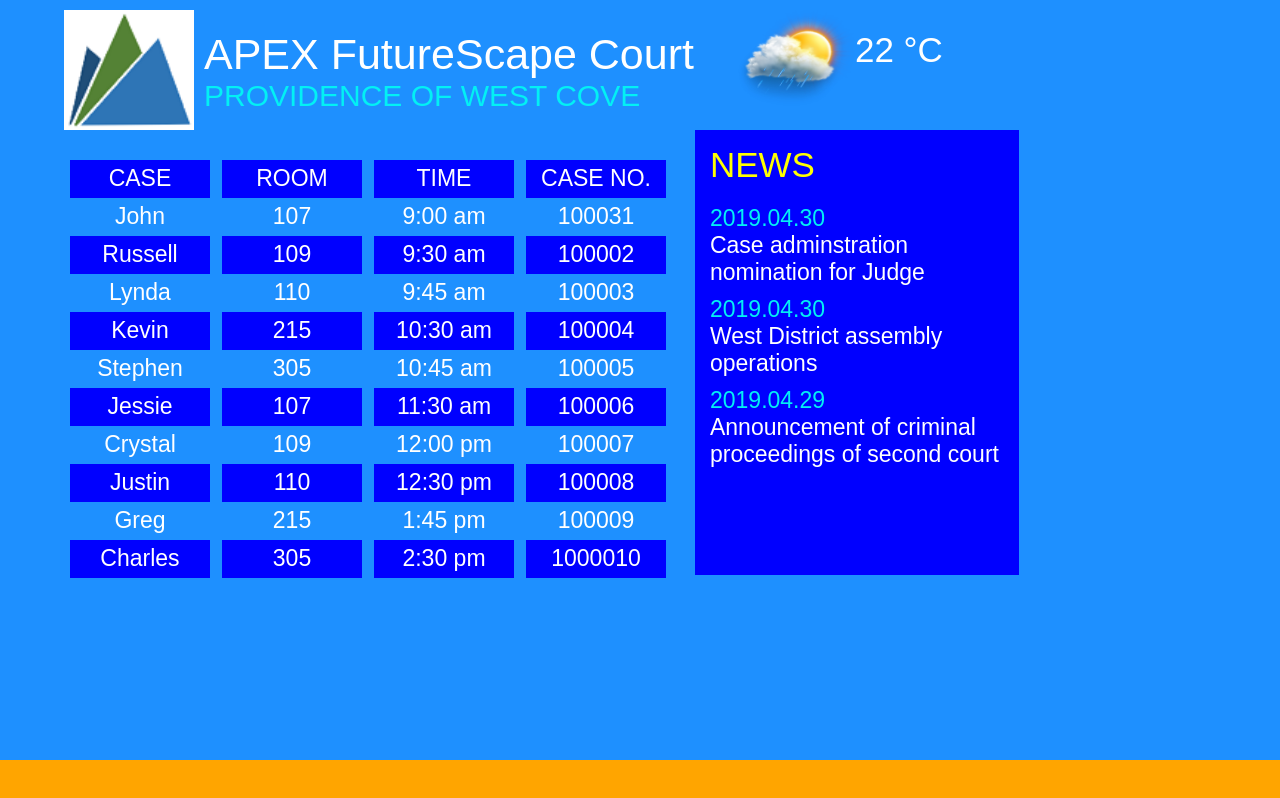
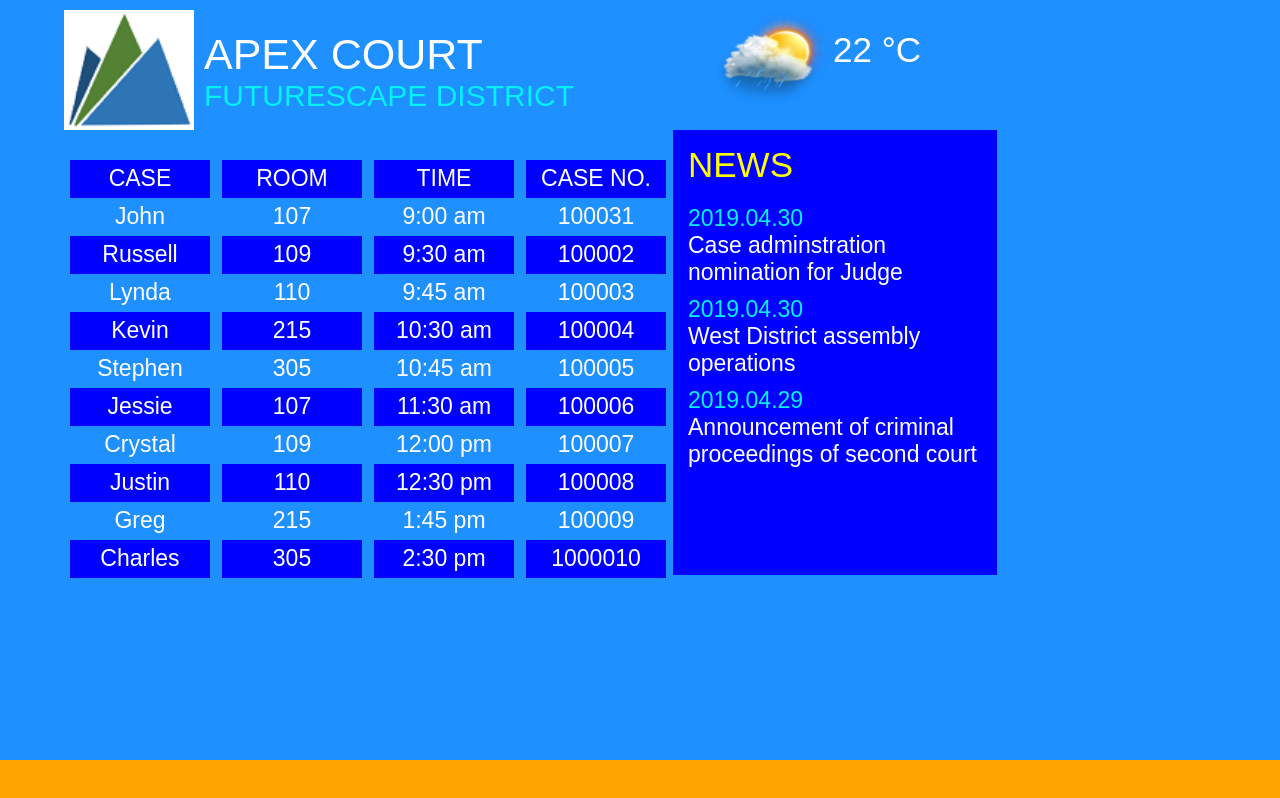
Before and after one commit to mhspence/DocketDemo, a plain HTML site: page index.html in a window 1280 px wide. Drawn offline with nearby package versions, Linux system fonts and the light colour scheme.

Commit message:
Update index.html

```diff
--- a/index.html
+++ b/index.html
@@ -1,7 +1,7 @@
 <html>
 <head>
 <title>
-APEX Caribbean FutureScape Court
+APEX Court
 </title>
 <!--<meta name="viewport" content="width=device-width, height=device-height, initial-scale=1.0"/>-->
 <meta name="viewport" content="user-scalable=no,height=device-height" />
@@ -22,8 +22,8 @@ APEX Caribbean FutureScape Court
         </div>
 
         <div>
-          <div class="title">APEX FutureScape Court</div>
-          <div class="subtitle">PROVIDENCE OF WEST COVE</div>
+          <div class="title">APEX COURT</div>
+          <div class="subtitle">FUTURESCAPE DISTRICT</div>
         </div>
 
       </div>
```
